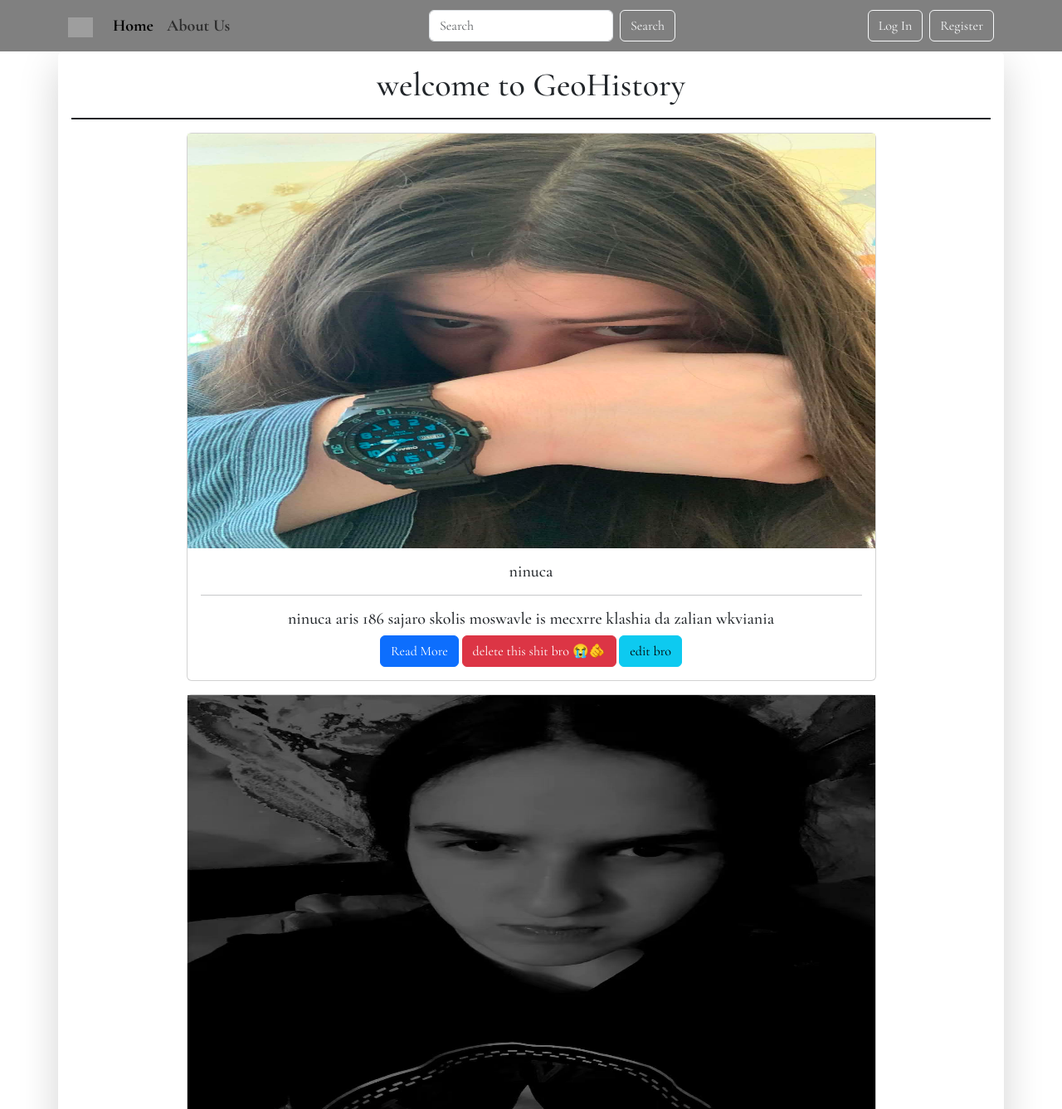
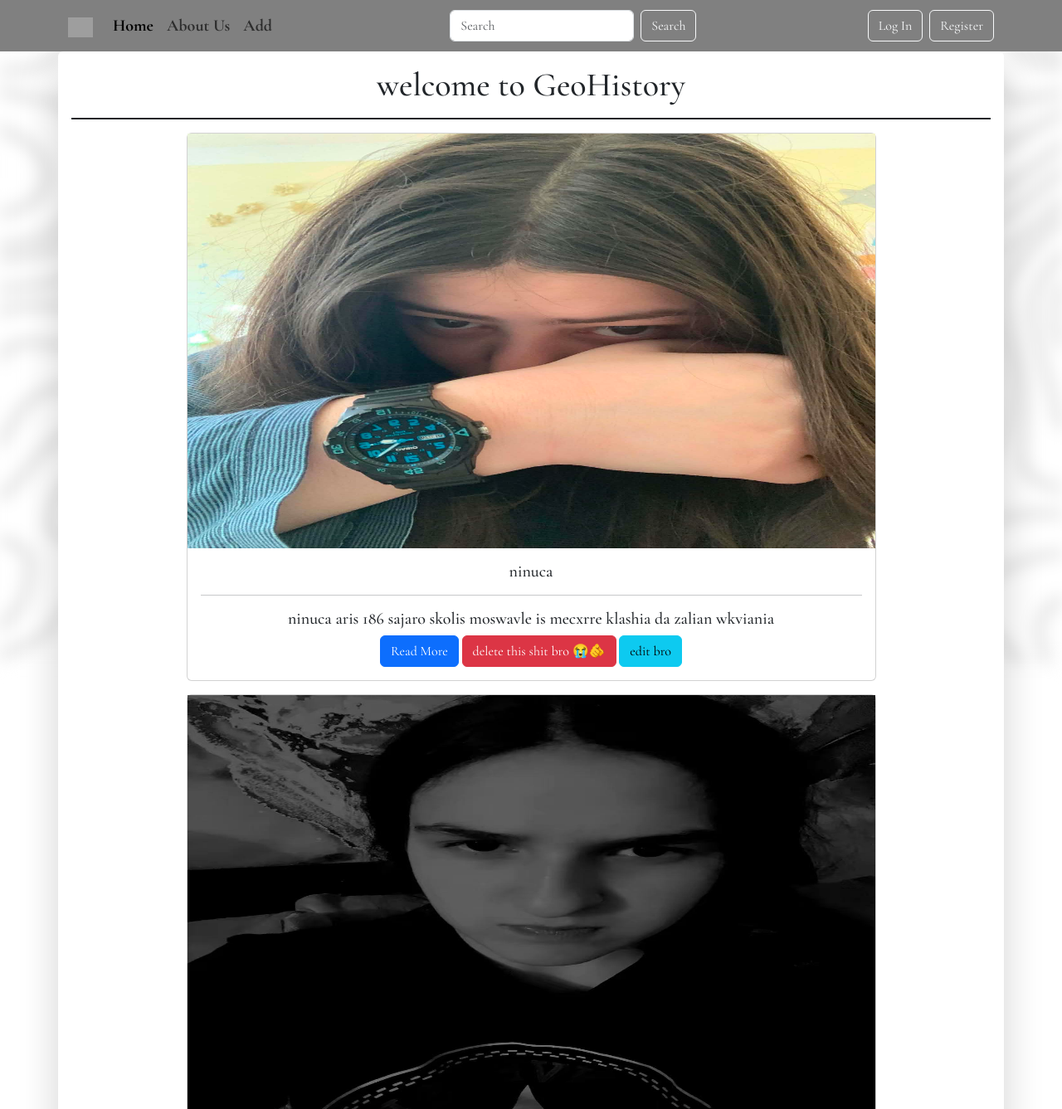
Before and after one commit to oiillalalall/ilos-GeoHistory-davaleba, a Flask app: page / in a window 1280 px wide. Shown: the top 1337 px of the page at 83% size. Run offline with Flask 3, Linux system fonts and the light colour scheme; some web fonts are replaced; grey boxes are pictures that could not be loaded.

Commit message:
Add files via upload

```diff
--- a/init_db.py
+++ b/init_db.py
@@ -1,5 +1,5 @@
 from ext import db, app
-from models import History
+from models import History, Review
 
 with app.app_context():
     db.drop_all()
--- a/routes.py
+++ b/routes.py
@@ -2,7 +2,7 @@ from ext import db, app
 from flask import render_template, request, redirect, url_for
 from forms import registerForm, HistoryForm
 from os import path
-from models import History
+from models import History, Review
 
 profiles = []
 
@@ -31,12 +31,11 @@ def search():
     if not search_text:
         return redirect(url_for("home"))
 
-    search_text = search_text.lower().strip()
+    results = History.query.filter(
+        History.history_title.ilike(f'%{search_text}%')
+    ).all()
 
-    if search_text in page:
-        return redirect((page[search_text]))
-
-    return redirect(url_for("home"))
+    return render_template('index.html', geohistory=results, role="admin")
 
 @app.route('/about')
 def about():
@@ -57,10 +56,8 @@ def add_history():
             img.save(directory)
             new_history.image = img.filename
 
-        db.session.add(new_history)
-        db.session.commit()
+        new_history.create()
         return redirect("/")
-
     return render_template("add_history.html", form=form)
 
 @app.route('/edit_history/<int:id>', methods=['GET', 'POST'])
@@ -76,7 +73,7 @@ def edit_history(id):
             img.save(directory)
             history.image = img.filename
 
-        db.session.commit()
+        history.save()
         return redirect("/")
     return render_template("edit_history.html", form=form)
 
@@ -84,8 +81,7 @@ def edit_history(id):
 @app.route("/delete_history/<int:id>")
 def delete_history(id):
     history = History.query.get(id)
-    db.session.delete(history)
-    db.session.commit()
+    history.delete()
     return redirect("/")
 
 
@@ -110,4 +106,5 @@ def register():
 @app.route('/geohistory/<int:geo_id>')
 def see_geo(geo_id):
     geo = History.query.get(geo_id)
-    return render_template('geohistory.html', place=geo)
+    reviews = Review.query.filter(Review.history_id == geo_id).all()
+    return render_template('geohistory.html', place=geo, reviews=reviews)
--- a/static/style.css
+++ b/static/style.css
@@ -25,3 +25,27 @@ h1{
 p{
    font-family: "Cormorant Garamond", serif;
 }
+
+h5{
+    font-family: "Cormorant Garamond", serif;
+}
+
+
+.main-content {
+    background-color: white;
+    padding: 20px;
+}
+
+body::before {
+    background-image: url("/static/images/background.jpg");
+    content: "";
+    position: fixed;
+    width: 100%;
+    height: 100%;
+    z-index: -1;
+    background-size: cover;
+    background-position: center;
+    filter: blur(10px);
+}
+
+/* blurr kargiiaaaa */
--- a/templates/base.html
+++ b/templates/base.html
@@ -31,6 +31,9 @@
                 <li class="nav-item">
                     <a class="nav-link" style="font-size: 20px;" href="/about"><strong>About Us</strong></a>
                 </li>
+                <li class="nav-item">
+                    <a class="nav-link" style="font-size: 20px;" href="/add_history"><strong>Add</strong></a>
+                </li>
             </ul>
 
             <form action="/search" method="get" class="d-flex">
@@ -46,7 +49,7 @@
 </nav>
 
 
-<div class="container shadow-lg p-3 mb-5 rounded">
+<div class="container shadow-lg p-3 mb-5 rounded main-content">
     {%block content%}
     {%endblock%}
 </div>
--- a/templates/index.html
+++ b/templates/index.html
@@ -15,7 +15,7 @@
             <div class="card-body">
                 <h5 class="card-title">{{ geohistory.history_title }}</h5>
                 <hr>
-                <h5 class="card-title">{{ geohistory.description }}</h5>
+                <h5 class="card-title">{{ geohistory.description | truncate(120) }}</h5>
                 <a href="/geohistory/{{ geohistory.id }}" class="btn btn-primary">Read More</a>
                 {%if role == "admin" %}
                     <a href="/delete_history/{{ geohistory.id }}" class="btn btn-danger">delete this shit bro 😭🫵</a>
```
Also changed, not shown: models.py (+23 -1 lines), templates/geohistory.html (+9 -2 lines), instance/database.db, static/images/708852651_36201614656118724_8093298017430242919_n.jpg (added), static/images/710298292_1548685176880943_8945317434236403956_n.jpg (added), static/images/background.jpg (added).
